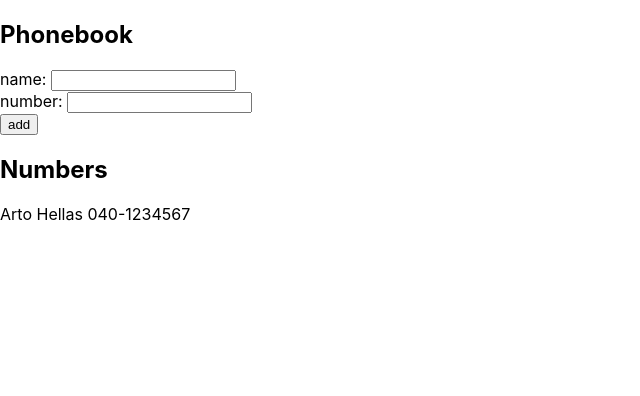
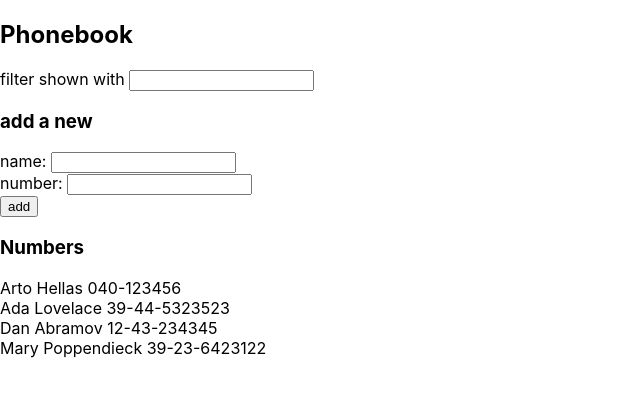
Before and after one commit to longm89/fullstackopen, a React (Create React App) app in the folder part2/phonebook/: page / in a window 1280 px wide. Shown: the top 396 px of the page, without its empty margins (0-640 px from the left). Built offline with nearby package versions, Linux system fonts and the light colour scheme; the HTML template or start-up script is replaced by a standard one.

Commit message:
finish up to 2.9, still need to re-factoring the codes into components

```diff
--- a/part2/phonebook/src/App.js
+++ b/part2/phonebook/src/App.js
@@ -8,43 +8,61 @@ const Person = ({name, number}) => {
   )
 }
 const App = () => {
-  const [ persons, setPersons ] = useState([
-    { name: 'Arto Hellas', number: "040-1234567"}
+  const [persons, setPersons] = useState([
+    { name: 'Arto Hellas', number: '040-123456' },
+    { name: 'Ada Lovelace', number: '39-44-5323523' },
+    { name: 'Dan Abramov', number: '12-43-234345' },
+    { name: 'Mary Poppendieck', number: '39-23-6423122' }
   ])
   const [ newName, setNewName ] = useState('')
   const [ newNumber, setNewNumber ] = useState('')
+  const [ filterWord, setFilterWord] = useState('')
 
-  const addName = (event) => {
+  const addPerson = (event) => {
     //prevent the submit from default handling of the form
     event.preventDefault()
+
     const nameObject = {
       name: newName,
       number: newNumber
     }
+
     const isEqual = (element) => element.name === newName
+
     if (persons.findIndex(isEqual) !== -1) {
       alert(`${newName} is already added to phonebook`)
       return
     }
+
     setPersons(persons.concat(nameObject))
     setNewName("")
     setNewNumber("")
   }
 
   const handleNameChange = (event) => {
-    console.log(event.target.value)
     setNewName(event.target.value)
   }
 
   const handleNumberChange = (event) => {
-    console.log(event.target.value)
     setNewNumber(event.target.value)
   }
 
+  const handleFilter = (event) => {
+    setFilterWord(event.target.value)
+  }
+  function containFilter (person, filter) {
+    let lowerCaseName = person.name.toLowerCase()
+    let lowerCaseFilter = filter.toLowerCase()
+    return lowerCaseName.indexOf(lowerCaseFilter) !== -1
+  }
+  const personsToShow = persons.filter(person => containFilter(person, filterWord))
+    //define the personsToShow to be a list of people to show, depending on the filter
   return (
     <div>
       <h2>Phonebook</h2>
-      <form onSubmit = {addName}>
+      <div>filter shown with <input value = {filterWord} onChange = {handleFilter}/></div>
+      <h3>add a new</h3>
+      <form onSubmit = {addPerson}>
         <div>
           name: <input value = {newName} onChange = {handleNameChange}/>
         </div>
@@ -53,8 +71,8 @@ const App = () => {
           <button type="submit">add</button>
         </div>
       </form>
-      <h2>Numbers</h2>
-        {persons.map(person => <Person name = {person.name} number = {person.number} key = {person.name}/>)}
+      <h3>Numbers</h3>
+        {personsToShow.map(person => <Person name = {person.name} number = {person.number} key = {person.name}/>)}
     </div>
   )
 }
```
Also changed, not shown: 1 other file (tests, documents, lock files or other folders).
